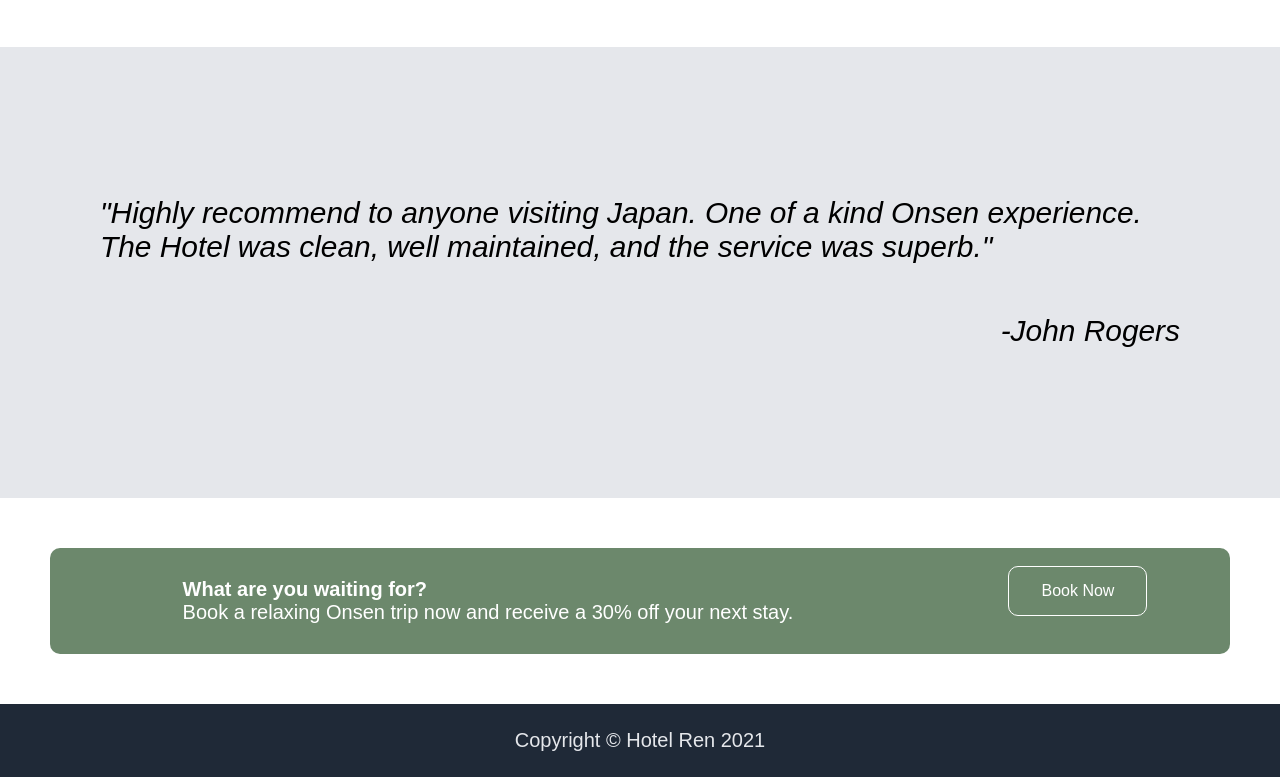
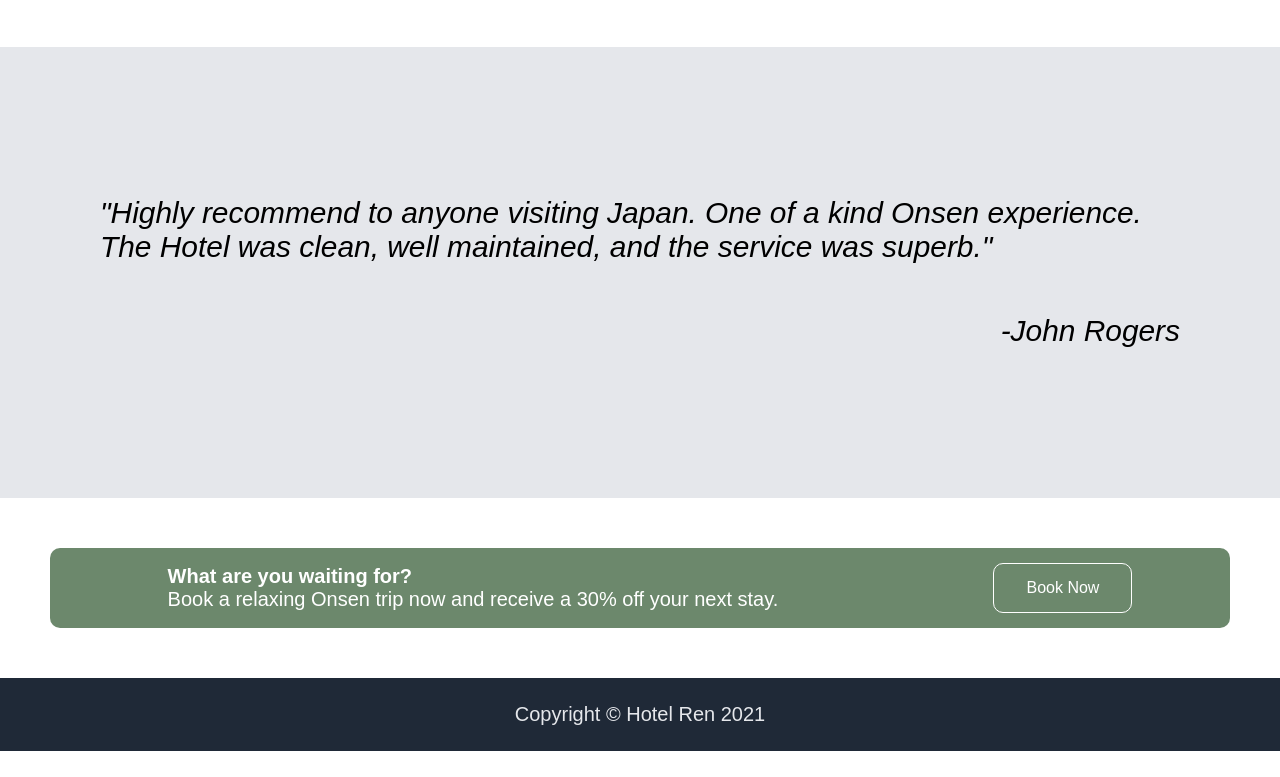
Before and after one commit to shannonnozomi/LandingPage, a plain HTML site: page index.html in a window 1280 px wide. Shown: the part 1047-1824 px from the top of the page. After the commit the page ends 1798 px from the top, so only its background shows below. Drawn offline with Linux system fonts and the light colour scheme.

Commit message:
prettier css and fixed button

```diff
--- a/style.css
+++ b/style.css
@@ -104,7 +104,7 @@ h5 {
   font-weight: lighter;
 }
 h2 {
-    text-align: center;
+  text-align: center;
   padding-bottom: 25px;
   font-size: 40px;
 }
@@ -137,8 +137,9 @@ h4 {
 }
 .ctaText {
   color: white;
-  padding:30px;
+  padding: 15px;
 }
 .bnButton {
-    margin-top: 0;
+  margin: 15px;
+  align-items: center;
 }
```
